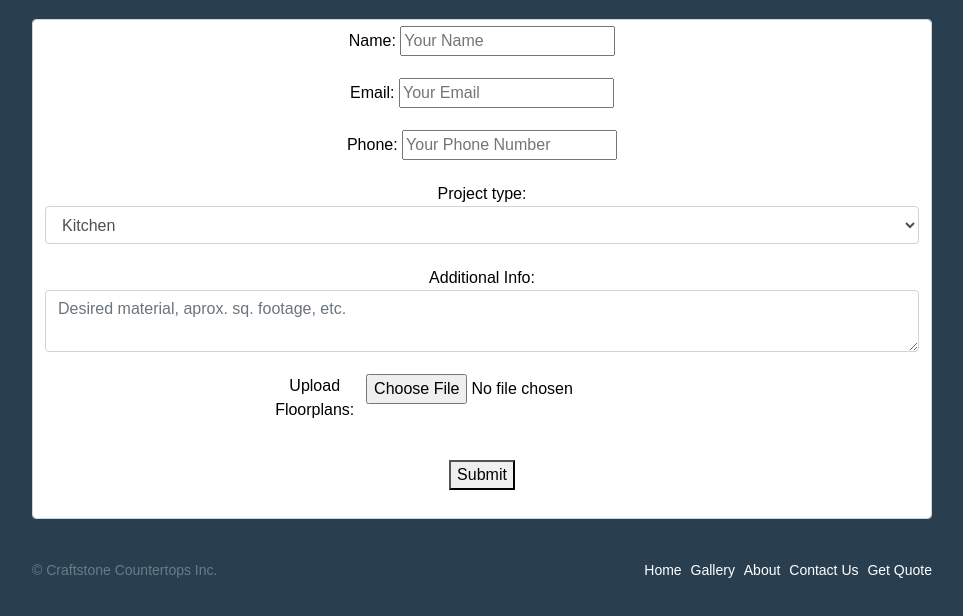
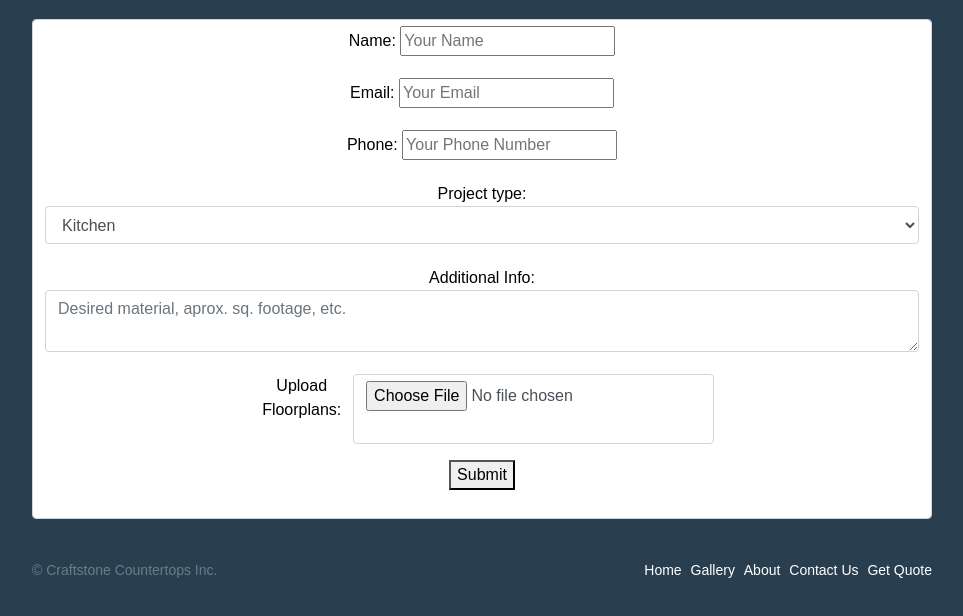
Before and after one commit to MattCarlos96/CraftStone, a website: page getquote.html in a window 1280 px wide. Shown: the part 320-936 px from the top of the page, without its empty margins (158-1121 px from the left). Drawn offline with nearby package versions, Linux system fonts and the light colour scheme.

Commit message:
editing forms function

```diff
--- a/getquote.html
+++ b/getquote.html
@@ -63,7 +63,7 @@
 
           <div class="form-group" style="display: inline-flex;">
             <p><label>Upload Floorplans: </label></p>
-            <input enctype="multipart/form-data" type="file" class="form-control-file">
+            <input enctype="multipart/form-data" type="file" class="form-control">
           </div>
 
         <p>
```
